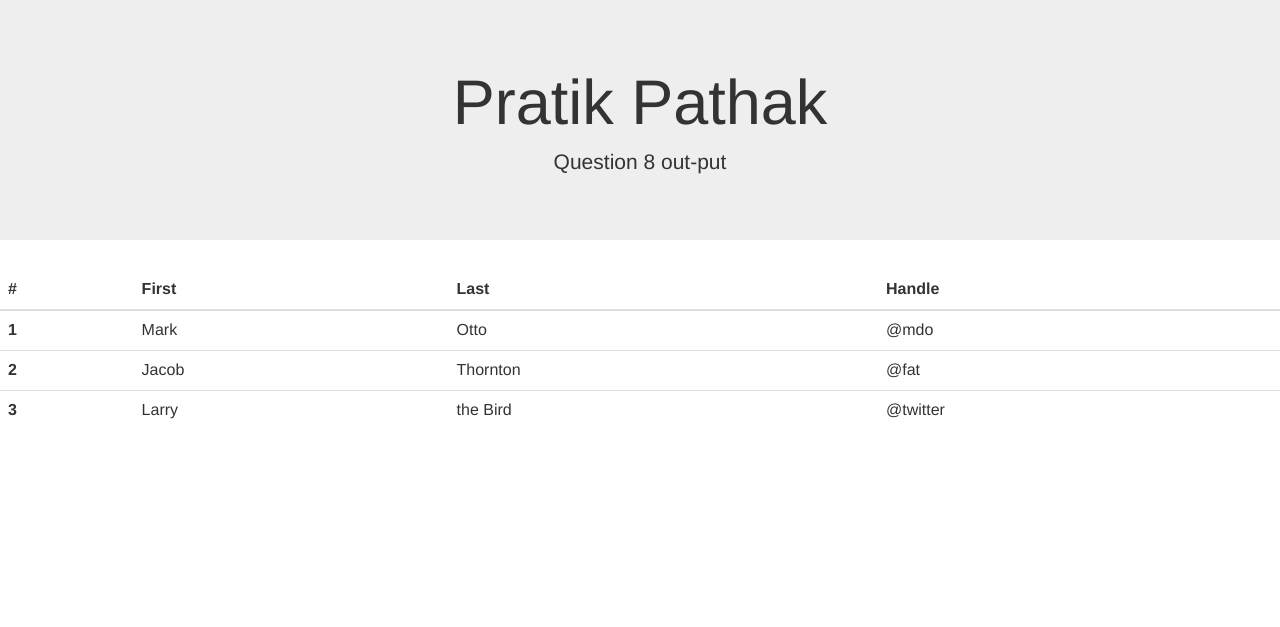
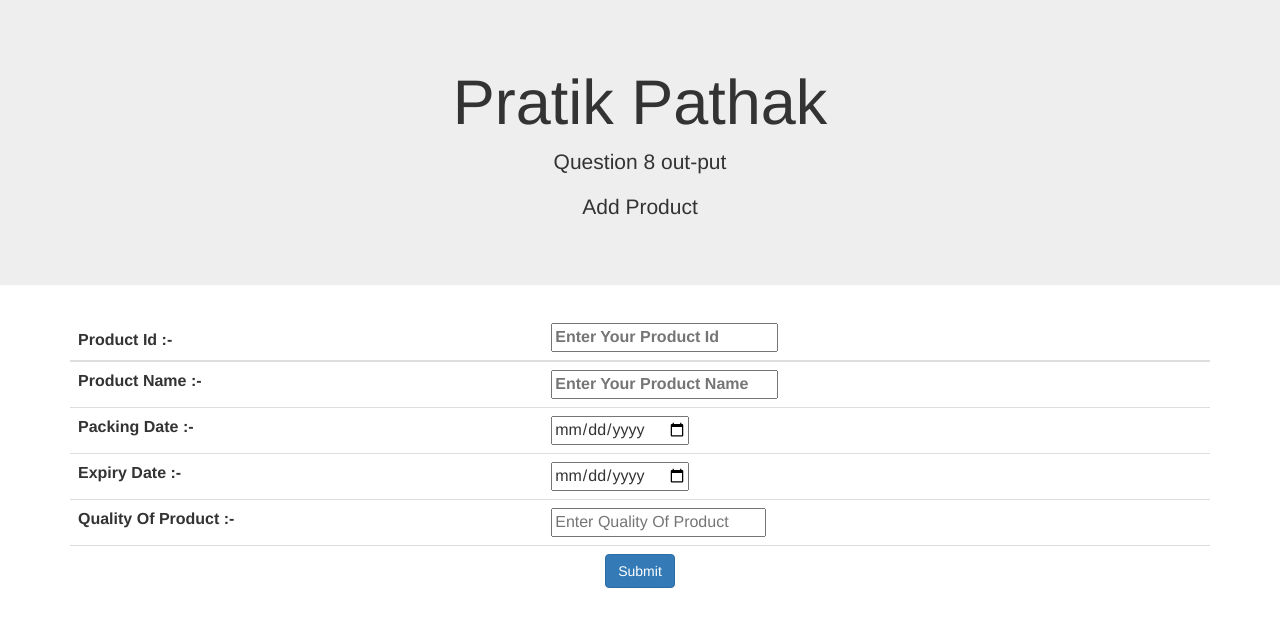
Before and after one commit to pratikpathak99/PHP, a PHP site: the page made by Assignment/Question 8/add.php in a window 1280 px wide. Shown: the top 627 px of the page. Run offline with PHP 8.4, Linux system fonts and the light colour scheme.

Commit message:
Update add.php

```diff
--- a/Assignment/Question 8/add.php
+++ b/Assignment/Question 8/add.php
@@ -1,7 +1,14 @@
 <?php
+    session_start();
+    if(isset($_POST['submit'])){
+        $product = array("Product_ID" => $_POST["Product_Id"],"Product_Name" => $_POST["product_name"],"Product Packing_Date" =>$_POST["packing_date"],"Expiry_Date"=>$_POST["Expiry_Date"],"Quality_Of_Product" =>$_POST["Quality_Of_Product"]);
 
+        $_SESSION["Main_array"]=$product;
+        echo '<script>alert("Data Add")
+                window.location.href = "Question 8.php";
+            </script>';
 
-
+    }
 ?>
 <html>
 <head>
@@ -24,36 +31,41 @@
     <div class="jumbotron text-center">
         <h1>Pratik Pathak</h1>
         <p>Question 8 out-put</p>
+        <p>Add Product</p>
     </div>
-    <table class="table">
+    <form method="POST">
+        <div class="container">
+            <table class="table" >
                 <thead>
                 <tr>
-            <th scope="col">#</th>
-            <th scope="col">First</th>
-            <th scope="col">Last</th>
-            <th scope="col">Handle</th>
+                    <th scope="col">Product Id :- </th>
+                    <th scope="col" > <input type="text" name="Product_Id" id="Product_Id" placeholder="Enter Your Product Id"/> </th>
                 </tr>
                 </thead>
                 <tbody>
                 <tr>
-            <th scope="row">1</th>
-            <td>Mark</td>
-            <td>Otto</td>
-            <td>@mdo</td>
+                    <th scope="col">Product Name :- </th>
+                    <th> <input type="text" name="product_name" id="product_name" placeholder="Enter Your Product Name"/> </th>
                 </tr>
                 <tr>
-            <th scope="row">2</th>
-            <td>Jacob</td>
-            <td>Thornton</td>
-            <td>@fat</td>
+                    <th scope="row">Packing Date :- </th>
+                    <td><input type="Date" name="packing_date" id="packing_date" placeholder="Enter packing date"/></td>
                 </tr>
                 <tr>
-            <th scope="row">3</th>
-            <td>Larry</td>
-            <td>the Bird</td>
-            <td>@twitter</td>
+                    <th scope="row">Expiry Date :- </th>
+                    <td><input type="Date" name="Expiry_Date" id="Expiry_Date" placeholder="Enter Expiry Date"/></td>
                 </tr>
+                <tr>
+                    <th scope="row">Quality Of Product :- </th>
+                    <td><input type="text" name="Quality_Of_Product" id="Quality_Of_Product" placeholder="Enter Quality Of Product"/></td>
+                </tr>
+                <tr>
+                    <th colspan="2" style="text-align:center;"><input type="submit" id="submit" name="submit" class="btn btn-primary"/> </th>
+                </tr>
+
                 </tbody>
             </table>
+        </div>
+    </form>
 </body>
 </html>
```
Lines whose indentation alone changed are shown as unchanged.
